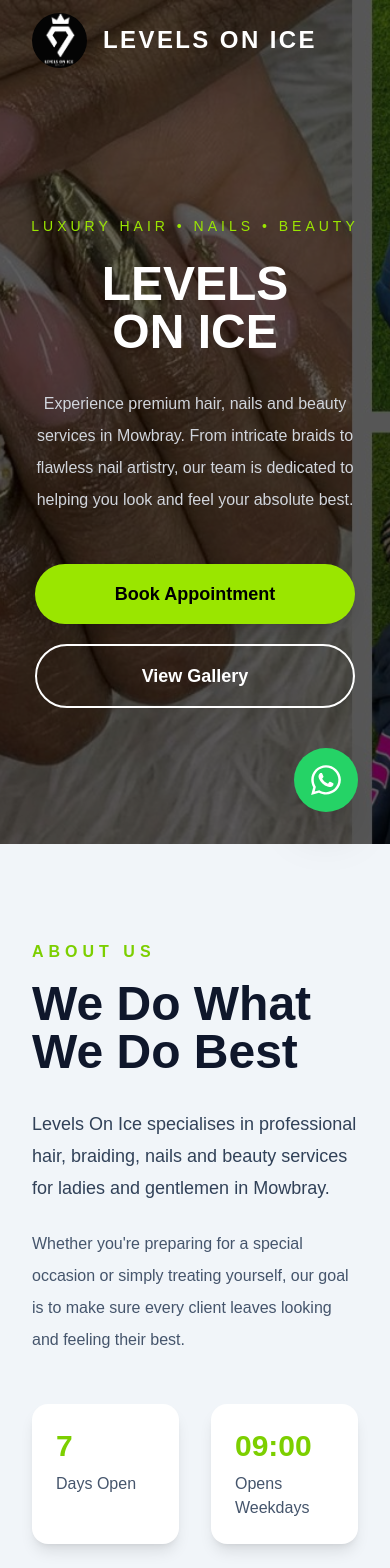
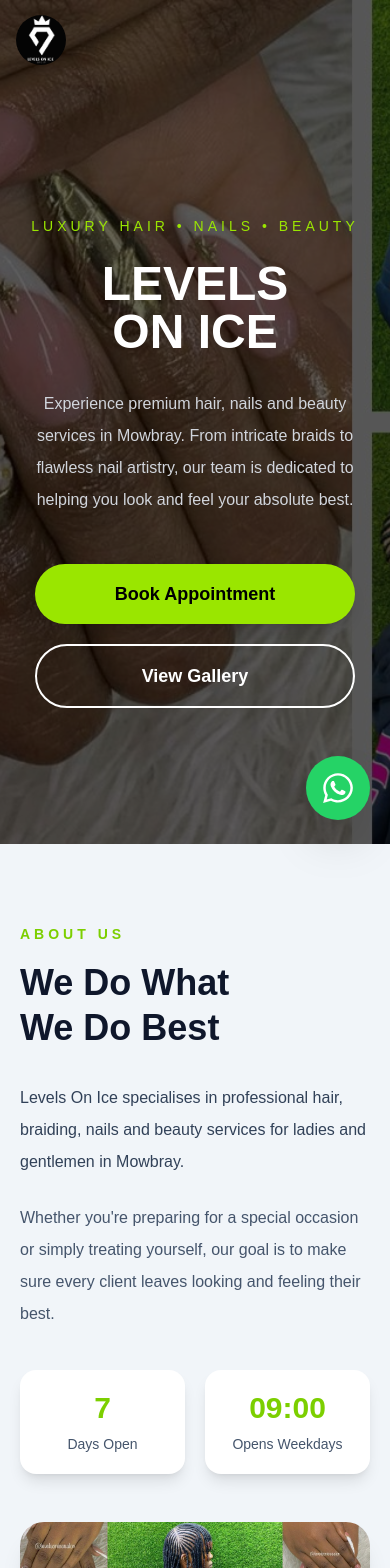
Before and after one commit to mabuselaguguprecious-bit/levelsonice, a Next.js app: page / in a window 390 px wide. Shown: the top 1568 px of the page. Built offline with nearby package versions, Linux system fonts and the light colour scheme.

Commit message:
Improve mobile hero responsiveness

```diff
--- a/app/globals.css
+++ b/app/globals.css
@@ -5,6 +5,8 @@
 }
 
 body{
+    overflow-x:hidden;
+
 margin:0;
 padding:0;
 background:#000;
--- a/components/About.tsx
+++ b/components/About.tsx
@@ -4,54 +4,58 @@
   return (
     <section
       id="about"
-      className="bg-slate-100 py-24 text-slate-900"
+      className="bg-slate-100 py-20 md:py-24 text-slate-900 overflow-hidden"
     >
-      <div className="max-w-7xl mx-auto px-8 grid lg:grid-cols-2 gap-16 items-center">
+      <div className="max-w-7xl mx-auto px-5 sm:px-6 lg:px-8 grid lg:grid-cols-2 gap-12 lg:gap-16 items-center">
 
+        {/* Left */}
         <div>
 
-          <p className="text-lime-500 font-semibold uppercase tracking-[5px] mb-4">
+          <p className="text-lime-500 font-semibold uppercase tracking-[4px] md:tracking-[5px] mb-4 text-sm md:text-base">
             ABOUT US
           </p>
 
-          <h2 className="text-5xl font-bold mb-8">
-            We Do What We Do Best
+          <h2 className="text-4xl md:text-5xl lg:text-6xl font-bold leading-tight mb-8">
+            We Do What
+            <br />
+            We Do Best
           </h2>
 
-          <p className="text-slate-700 leading-8 text-lg mb-6">
+          <p className="text-slate-700 leading-8 text-base md:text-lg mb-6">
             Levels On Ice specialises in professional hair,
             braiding, nails and beauty services for ladies
             and gentlemen in Mowbray.
           </p>
 
-          <p className="text-slate-600 leading-8">
+          <p className="text-slate-600 leading-8 text-base md:text-lg">
             Whether you're preparing for a special occasion
             or simply treating yourself, our goal is to make
             sure every client leaves looking and feeling
             their best.
           </p>
 
-          <div className="grid grid-cols-2 gap-8 mt-12">
+          {/* Stats */}
+          <div className="grid grid-cols-2 gap-5 mt-10">
 
-            <div className="bg-white rounded-2xl shadow-lg p-6">
+            <div className="bg-white rounded-2xl shadow-lg p-5 md:p-6 text-center">
 
-              <h3 className="text-3xl font-bold text-lime-500">
+              <h3 className="text-3xl md:text-4xl font-bold text-lime-500">
                 7
               </h3>
 
-              <p className="text-slate-600 mt-2">
+              <p className="text-slate-600 mt-2 text-sm md:text-base">
                 Days Open
               </p>
 
             </div>
 
-            <div className="bg-white rounded-2xl shadow-lg p-6">
+            <div className="bg-white rounded-2xl shadow-lg p-5 md:p-6 text-center">
 
-              <h3 className="text-3xl font-bold text-lime-500">
+              <h3 className="text-3xl md:text-4xl font-bold text-lime-500">
                 09:00
               </h3>
 
-              <p className="text-slate-600 mt-2">
+              <p className="text-slate-600 mt-2 text-sm md:text-base">
                 Opens Weekdays
               </p>
 
@@ -61,14 +65,16 @@
 
         </div>
 
-        <div>
+        {/* Right */}
+        <div className="flex justify-center">
 
           <Image
             src="/images/About3.jpeg"
             alt="Salon"
             width={700}
             height={900}
-            className="rounded-3xl shadow-xl"
+            className="w-full max-w-md lg:max-w-xl h-auto rounded-3xl shadow-xl object-cover"
+            priority
           />
 
         </div>
--- a/components/Navbar.tsx
+++ b/components/Navbar.tsx
@@ -4,100 +4,78 @@
 import { useEffect, useState } from "react";
 
 export default function Navbar() {
-  const [showNavbar, setShowNavbar] = useState(true);
+  const [scrolled, setScrolled] = useState(false);
 
   useEffect(() => {
     const handleScroll = () => {
-      if (window.scrollY > 100) {
-        setShowNavbar(false);
-      } else {
-        setShowNavbar(true);
-      }
+      setScrolled(window.scrollY > 80);
     };
 
     window.addEventListener("scroll", handleScroll);
 
-    return () => {
-      window.removeEventListener("scroll", handleScroll);
-    };
+    return () => window.removeEventListener("scroll", handleScroll);
   }, []);
 
   return (
     <header
-      className={`fixed top-0 left-0 w-full z-50 transition-all duration-500 ${
-        showNavbar ? "translate-y-0 bg-transparent" : "-translate-y-full"
+      className={`fixed top-0 left-0 w-full z-50 transition-all duration-300 ${
+        scrolled
+          ? "bg-black/90 backdrop-blur-md shadow-lg"
+          : "bg-transparent"
       }`}
     >
-      <div className="max-w-7xl mx-auto flex items-center justify-between h-20 px-8">
+      <div className="max-w-7xl mx-auto flex items-center justify-between h-20 px-4 md:px-8">
 
         {/* Logo */}
-        <a href="#hero" className="flex items-center gap-4">
+        <a href="#hero" className="flex items-center gap-3">
 
           <Image
             src="/images/logo.jpg"
             alt="Levels On Ice"
-            width={55}
-            height={55}
+            width={50}
+            height={50}
             className="rounded-full"
           />
 
-          <h1 className="text-2xl font-bold tracking-widest text-white">
+          <h1 className="hidden sm:block text-xl lg:text-2xl font-bold tracking-wider text-white">
             LEVELS ON ICE
           </h1>
 
         </a>
 
-        {/* Navigation */}
-        <nav className="hidden md:flex items-center gap-8 text-white font-medium">
+        {/* Desktop Navigation */}
+        <nav className="hidden lg:flex items-center gap-8 text-white font-medium">
 
-          <a
-            href="#hero"
-            className="hover:text-lime-400 transition duration-300"
-          >
+          <a href="#hero" className="hover:text-lime-400 transition">
             Home
           </a>
 
-          <a
-            href="#about"
-            className="hover:text-lime-400 transition duration-300"
-          >
+          <a href="#about" className="hover:text-lime-400 transition">
             About
           </a>
 
-          <a
-            href="#experience"
-            className="hover:text-lime-400 transition duration-300"
-          >
+          <a href="#experience" className="hover:text-lime-400 transition">
             Experience
           </a>
 
-          <a
-            href="#prices"
-            className="hover:text-lime-400 transition duration-300"
-          >
+          <a href="#prices" className="hover:text-lime-400 transition">
             Pricing
           </a>
 
-          <a
-            href="#gallery"
-            className="hover:text-lime-400 transition duration-300"
-          >
+          <a href="#gallery" className="hover:text-lime-400 transition">
             Gallery
           </a>
 
-          <a
-            href="#contact"
-            className="hover:text-lime-400 transition duration-300"
-          >
+          <a href="#contact" className="hover:text-lime-400 transition">
             Contact
           </a>
 
         </nav>
 
-        {/* Book Now Button */}
+        {/* Book Button */}
         <a
           href="#booking"
-          className="hidden md:flex items-center justify-center bg-lime-400 text-black px-7 py-3 rounded-full font-semibold hover:bg-lime-300 hover:scale-105 transition-all duration-300"
+          className="hidden lg:flex items-center justify-center bg-lime-400 text-black px-6 py-3 rounded-full font-semibold hover:bg-lime-300 transition-all duration-300 hover:scale-105"
         >
           Book Now
         </a>
--- a/components/Whatsapp.tsx
+++ b/components/Whatsapp.tsx
@@ -10,7 +10,7 @@
       rel="noopener noreferrer"
       aria-label="Chat with us on WhatsApp"
       title="Chat with us on WhatsApp"
-      className="fixed bottom-8 right-8 z-50 group"
+      className="fixed bottom-6 right-5 z-50 group"
     >
       <div
         className="
```
